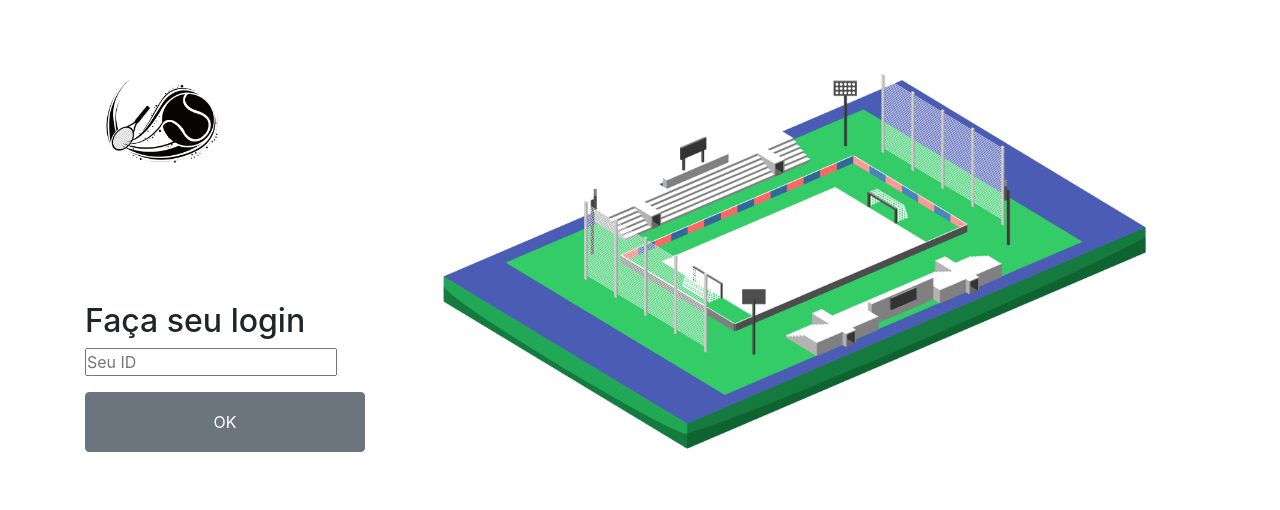
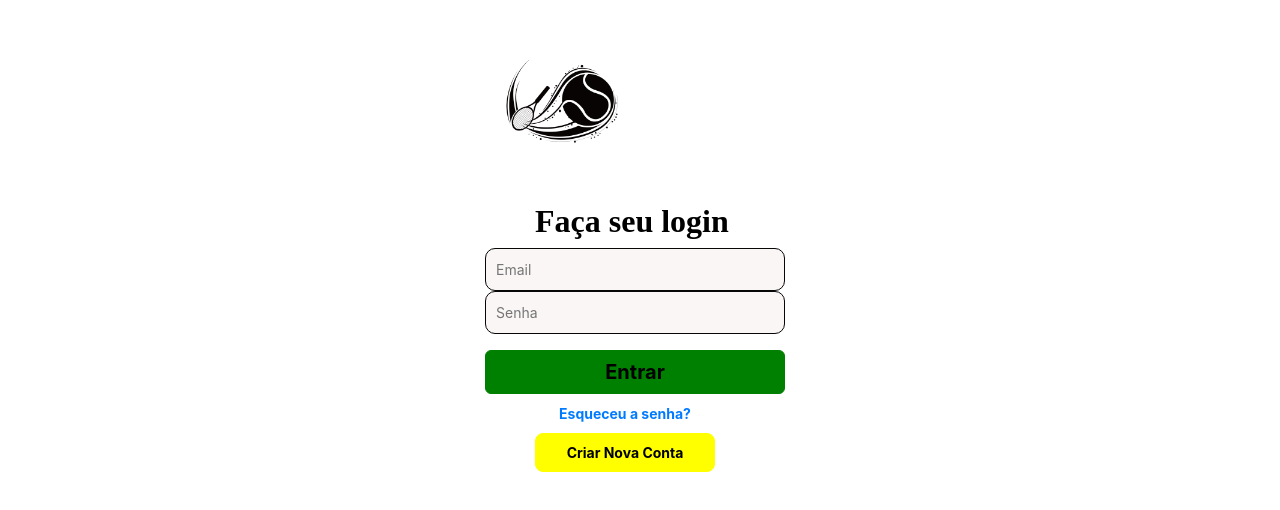
Before and after one commit to brandonklk/Aluguel_Quadra, a React (Create React App) app in the folder frontend/: page / in a window 1280 px wide. Shown: the part 148-658 px from the top of the page. Built offline with nearby package versions, Linux system fonts and the light colour scheme; the HTML template or start-up script is replaced by a standard one.

Commit message:
Tela de Login

```diff
--- a/frontend/src/pages/Login/login.css
+++ b/frontend/src/pages/Login/login.css
@@ -1,14 +1,112 @@
 .login {
+
     height: 100vh;
     margin: 0 auto;
-
+    margin-top: 0px;
+    margin-right: 400px;
+    margin-left: 400px;
     display: flex;
     align-items: center;
-    justify-content: center;
+
+}
+
+.label{
+    width:140px;
+    background-color:#faf6f6;
+    border: 1px solid rgb(7, 7, 7);
+    padding: 10px;
+    border-radius: 10px;
+    cursor: pointer;
+    width: 300px;
+    border-radius: 10px;
+    cursor: pointer;
+    font-size: 14px;
+}
+
+.button_1 {
+    padding: 6px;
+    border-radius: 6px;
+    cursor: pointer;
+    width: 300px;
+    text-align: center;
+    border: 1px solid rgb(0,128,0);
+    background-color: #008000;
+    font-weight:bold;
+    font-size: 20px;
+    color: #000000;
+}
+
+.button_2 {
+    padding: 8px;
+    border-radius: 8px;
+    cursor: pointer;
+    float: center;
+    width: 180px;
+    text-align: center center;
+    border: 1px solid rgb(255, 255, 0);
+    background-color: #FFFF00;
+    font-weight:bold;
+    margin-right: 50px;
+    margin-left: 50px;
+    font-size: 14px;
+    color: #000000;
+
+}
+
+.button_3 {
+    padding: 8px;
+    border-radius: 8px;
+    cursor: pointer;
+    float: center;
+    width: 180px;
+    text-align: center center;
+    font-size: 14px;
+    font-weight:bold;
+    margin-right: 50px;
+    margin-left: 50px;
+
+}
+
+.text {
+
+    color:#000000;
+    height: 20px;
+    width: 160px;
+    position: relative;
+    top: 20px;
+    left: 45px;
+    font-weight:bold;
+    font-size:15px;
+}
+
+.text_2 {
+    color:#000000;
+    height: 60px;
+    width: 300px;
+    position: relative;
+    top: 0px;
+    left: 15px;
+    font-weight:bold;
+    font-size:100px;
+
+}
+
+.text_3{
+    color: #000000;
+    height: 20;
+    width: 300px;
+    position: relative;
+    top: 0px;
+    left: 50px;
+    font-weight:bold;
+    font-size:15px;
+    font-family: 'Times New Roman', Times, serif;
+
 }
 
 .login img {
     width: 100vh;
+
 }
 
 .login section img {
@@ -22,7 +120,7 @@
 }
 
 .login section.form form {
-    margin-top: 100px;
+    margin-top: 20px;
 }
 
 .login section.form form h1 {
--- a/frontend/src/pages/Login/login.js
+++ b/frontend/src/pages/Login/login.js
@@ -11,6 +11,7 @@ export default function Login(){
 
   function handleLogin(e){
     e.preventDefault();
+
   }
 
     return (
@@ -19,12 +20,14 @@ export default function Login(){
           <section className="form">
             <img src={logoImg} alt="Logo quadra"/>
             <form onSubmit={handleLogin}>
-              <h1>Faça seu login</h1>
-              <input placeholder="Seu ID"/>
-              <Button variant="secondary" className="button" type="submit">OK</Button>
+              <h1 className="text_3">Faça seu login</h1>
+              <p><input class="label" placeholder="Email"/>
+              <input class="label" placeholder="Senha"/></p>
+              <Button variant="secondary" className="button_1" size="lg" type="submit">Entrar</Button>
+              <Button variant="link" className="button_3">Esqueceu a senha?</Button>
+              <Button align-item="center" variant="secondary" className="button_2" size="sm" type="submit">Criar Nova Conta</Button>
             </form>
           </section>
-          <img src={loginImg} alt="Aluguel de Quadras" />
         </div>
       </Container>
     );
```
